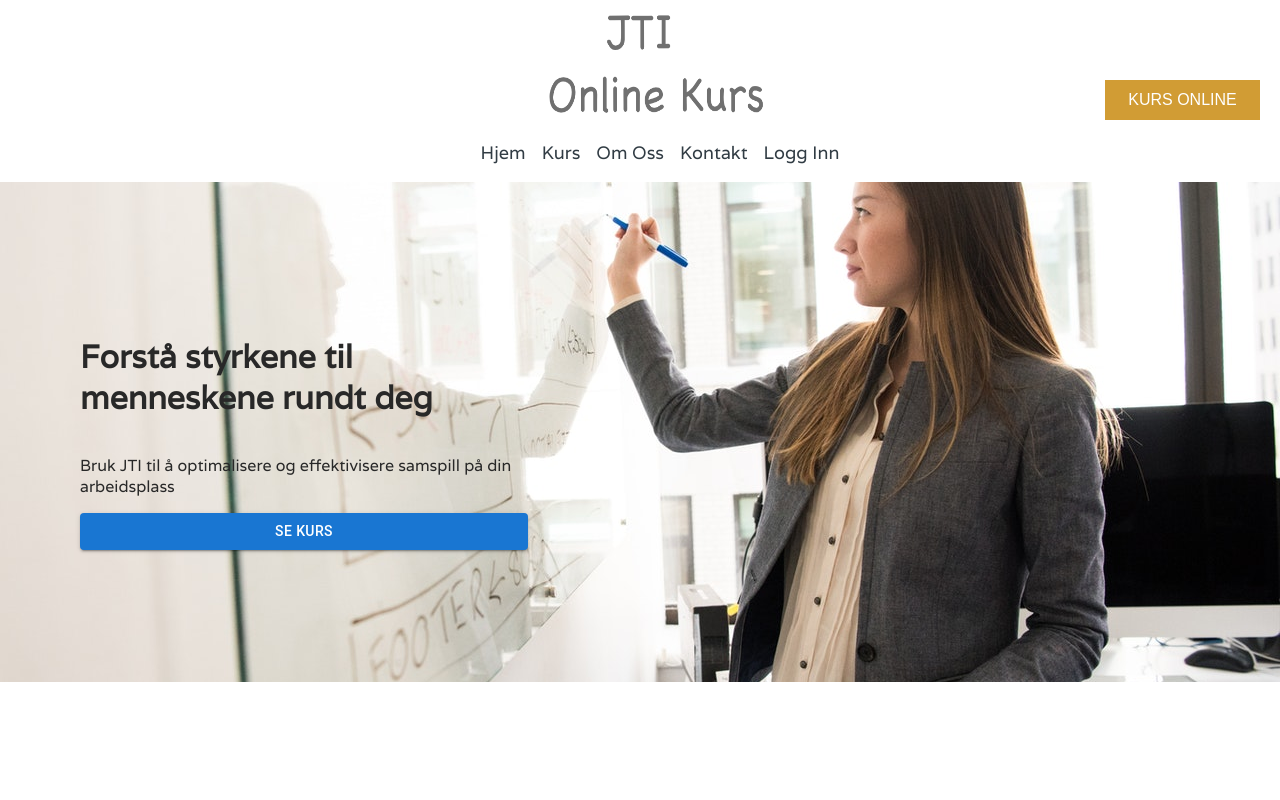
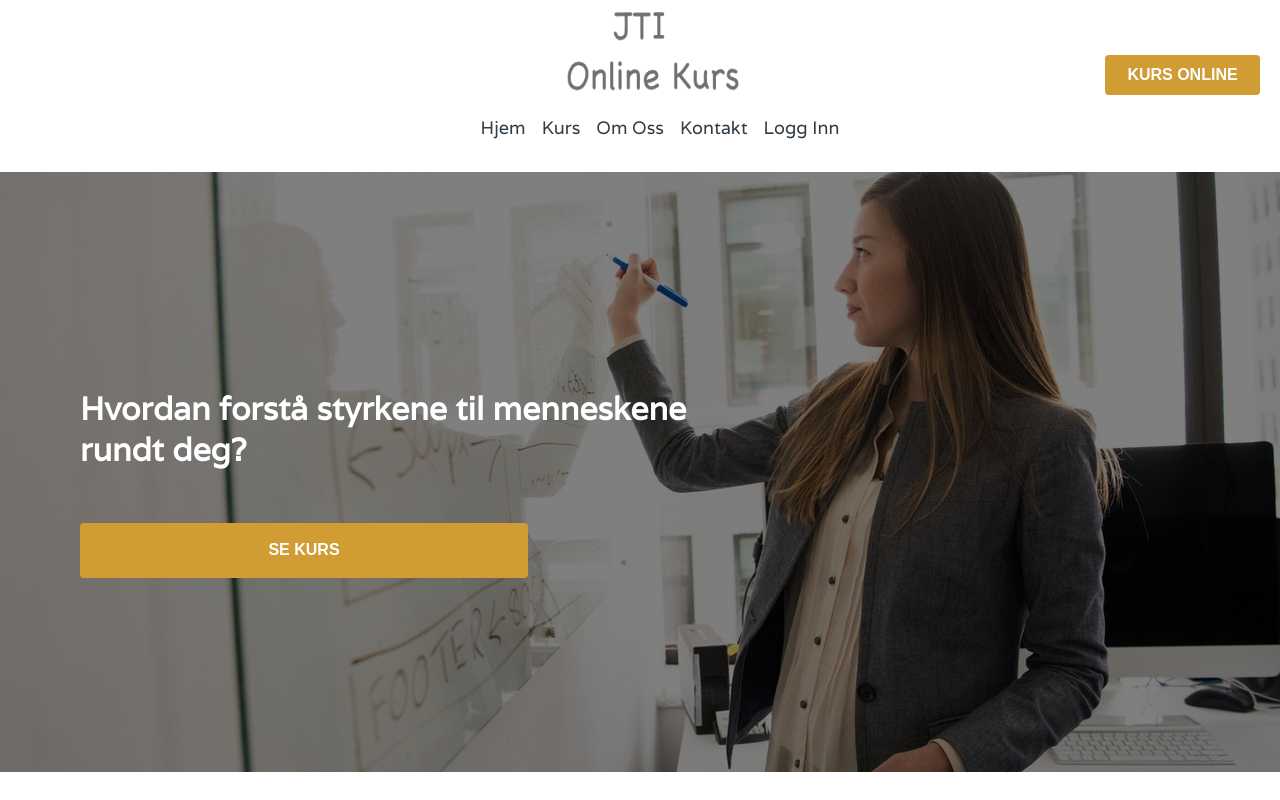
Before and after one commit to davemarong/JTI-Online-Course, a Next.js app: page / in a window 1280 px wide. Built offline with nearby package versions, Linux system fonts and the light colour scheme.

Commit message:
Complete responsive heroImage with design

```diff
--- a/src/components/Homepage/Homepage.js
+++ b/src/components/Homepage/Homepage.js
@@ -8,15 +8,13 @@ export default function Homepage() {
     <div>
       <div className={styles.topSection}>
         <h1 className={styles.topSection_h1}>
-          Forstå styrkene til menneskene rundt deg
+          Hvordan forstå styrkene til menneskene rundt deg?
         </h1>
         <p className={styles.topSection_p}>
-          Bruk JTI til å optimalisere og effektivisere samspill på din
-          arbeidsplass
+          {/* Bruk JTI til å optimalisere og effektivisere samspill på din
+          arbeidsplass */}
         </p>
-        <Button className={styles.topSection_button} variant="contained">
-          SE KURS
-        </Button>
+        <button className={styles.topSection_button}>SE KURS</button>
       </div>
     </div>
   );
--- a/src/components/Homepage/Homepage.module.scss
+++ b/src/components/Homepage/Homepage.module.scss
@@ -1,10 +1,13 @@
+@use "../../styles/buttons.scss";
+
 .topSection {
-  background-image: url("../../assets/images/HeroImage-homepage.jpg");
-  height: 500px;
+  background-image: linear-gradient(rgba(0, 0, 0, 0.5), rgba(0, 0, 0, 0.5)),
+    url("../../assets/images/HeroImage-homepage.jpg");
+  height: 600px;
   background-position: center;
   background-repeat: no-repeat;
   background-size: cover;
-  color: rgb(40, 40, 40);
+  color: white;
   display: flex;
   flex-direction: row;
   flex-wrap: wrap;
@@ -18,6 +21,12 @@
 .topSection_p {
   max-width: 80%;
 }
+.topSection_button {
+  @include buttons.big;
+}
+.topSection_button:hover {
+  @include buttons.hover;
+}
 
 @media only screen and (min-width: 600px) {
   .topSection {
@@ -27,9 +36,12 @@
     align-content: flex-start;
   }
   .topSection_h1 {
-    max-width: 40%;
+    max-width: 60%;
   }
   .topSection_p {
     max-width: 40%;
   }
+  .topSection_button {
+    @include buttons.big;
+  }
 }
--- a/src/components/Nav/Nav.js
+++ b/src/components/Nav/Nav.js
@@ -53,7 +53,7 @@ export default function Nav({ isLogged }) {
     <>
       <Link href="/">
         <a className={styles.logo}>
-          <Image src={logo} width="250" height="125" />
+          <Image src={logo} width="200" height="100" />
         </a>
       </Link>
       <nav>
--- a/src/components/Nav/NavDesktop.module.scss
+++ b/src/components/Nav/NavDesktop.module.scss
@@ -1,10 +1,11 @@
 @use "../../styles/colors.scss";
+@use "../../styles//buttons.scss";
 
 .nav {
   display: flex;
   justify-content: center;
   list-style-type: none;
-  padding-bottom: 25px;
+  padding-bottom: 40px;
 
   .nav_item {
     .nav_item_a {
@@ -23,17 +24,11 @@
   .navMainButton {
     position: absolute;
     right: 20px;
-    top: 80px;
-    color: white;
-    font-size: medium;
-    background-color: colors.$main;
-    width: 155px;
-    height: 40px;
-    border: 0;
+    top: 55px;
+    @include buttons.main;
   }
   .navMainButton:hover {
-    opacity: 0.8;
-    cursor: pointer;
+    @include buttons.hover;
   }
 }
 .logo {
--- a/src/components/Nav/NavMobile.module.scss
+++ b/src/components/Nav/NavMobile.module.scss
@@ -1,4 +1,5 @@
 @use "../../styles/colors.scss";
+@use "../../styles/buttons.scss";
 
 .nav {
   display: flex;
@@ -21,12 +22,7 @@
     }
   }
   .navMainButton {
-    color: white;
-    font-size: medium;
-    background-color: colors.$main;
-    width: 155px;
-    height: 40px;
-    border: 0;
+    @include buttons.main;
     margin: 10px 0;
   }
 }
--- /dev/null
+++ b/src/styles/buttons.scss
@@ -0,0 +1,21 @@
+@use "./colors.scss";
+
+@mixin main {
+  color: white;
+  font-size: 1rem;
+  font-weight: 600;
+  background-color: colors.$main;
+  width: 155px;
+  height: 40px;
+  border: 0;
+  border-radius: 4px;
+  cursor: pointer;
+}
+@mixin big {
+  @include main;
+  width: 40%;
+  height: 55px;
+}
+@mixin hover {
+  background-color: colors.$main-hover;
+}
--- a/src/styles/colors.scss
+++ b/src/styles/colors.scss
@@ -1,3 +1,4 @@
 $main: #d19c34;
+$main-hover: #bb8b2a;
 $main-dark: #323d43;
 $text: #313c44;
```
